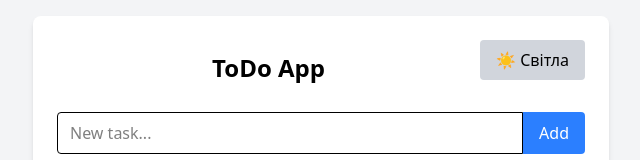
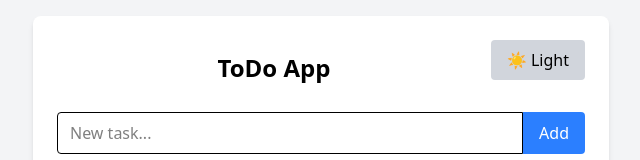
Before and after one commit to YevhLyt95/todoapp, a React (Vite) app: page / in a window 1280 px wide. Shown: the top 160 px of the page, without its empty margins (319-959 px from the left). Built offline with nearby package versions, Linux system fonts and the light colour scheme.

Commit message:
some refactoring: created ThemeContext with using CreateContext. Now code of changing theme is more organised

```diff
--- a/src/App.jsx
+++ b/src/App.jsx
@@ -3,6 +3,7 @@ import TodoForm from './components/TodoForm';
 import TodoList from './components/TodoList';
 import FilterButtons from './components/FilterButtons';
 import ThemeToggle from './components/ThemeToggle';
+import { ThemeProvider } from './context/ThemeContext';
 
 const LOCAL_STORAGE_KEY = 'todo-list';
 
@@ -49,6 +50,7 @@ const App = () => {
   });
 
   return (
+    <ThemeProvider>
       <div className="min-h-screen bg-gray-100 dark:bg-gray-900 text-black dark:text-white p-4 transition-colors duration-300">
         <div className="max-w-xl mx-auto bg-white dark:bg-gray-800 shadow-md rounded-lg p-6 transition-colors duration-300">
           <div className="flex justify-between items-center mb-4">
@@ -60,6 +62,8 @@ const App = () => {
           <TodoList todos={filteredTodos} onToggle={toggleTodo} onDelete={deleteTodo} />
         </div>
       </div>
+    </ThemeProvider>
+
   );
 };
 
--- a/src/components/ThemeToggle.jsx
+++ b/src/components/ThemeToggle.jsx
@@ -1,32 +1,11 @@
-import { useEffect, useState } from 'react';
-
+import { useTheme } from "../context/ThemeContext";
 const ThemeToggle = () => {
-  const [isDark, setIsDark] = useState(() => {
-    return localStorage.getItem('theme') === 'dark';
-  });
-
-  useEffect(() => {
-    const root = document.documentElement;
-
-    if (isDark) {
-      root.classList.add('dark');
-      localStorage.setItem('theme', 'dark');
-    } else {
-      root.classList.remove('dark');
-      localStorage.setItem('theme', 'light');
-    }
-  }, [isDark]);
-
-  const toggleTheme = () => {
-    setIsDark(prev => !prev);
-  };
+  const {isDark, toggleTheme} = useTheme();
 
   return (
-    <button
-      onClick={toggleTheme}
-      className="mb-4 ml-auto block px-4 py-2 bg-gray-300 dark:bg-gray-700 text-black dark:text-white rounded hover:bg-blue-400 cursor-pointer transition-colors"
-    >
-      {isDark ? '🌙 Темна' : '☀️ Світла'}
+    <button onClick={toggleTheme}
+      className="mb-4 ml-auto block px-4 py-2 bg-gray-300 dark:bg-gray-700 text-black dark:text-white rounded hover:bg-blue-400 cursor-pointer transition-colors">
+      {isDark ? "🌙 Dark" : "☀️ Light"}
     </button>
   );
 };
--- /dev/null
+++ b/src/context/ThemeContext.jsx
@@ -0,0 +1,28 @@
+import { use } from "react";
+import { createContext, useEffect, useState, useContext } from "react";
+
+const ThemeContext = createContext();
+
+export const ThemeProvider = ({children}) => {
+    const [isDark, setIsDark]  = useState(() =>
+        localStorage.getItem('theme') === 'dark');
+
+    useEffect(() => {
+        if(isDark){
+            document.documentElement.classList.add('dark');
+            localStorage.setItem('theme', 'dark');
+        }else {
+            document.documentElement.classList.remove('dark');
+            localStorage.setItem('theme', 'light');
+        }
+    }, [isDark]);
+
+    const toggleTheme = () => setIsDark((prev) => !prev);
+
+    return(
+        <ThemeContext.Provider value={{isDark, toggleTheme}}>
+            {children}
+        </ThemeContext.Provider>
+    );
+};
+export const useTheme = () => useContext(ThemeContext);
```
Lines whose indentation alone changed are shown as unchanged.
